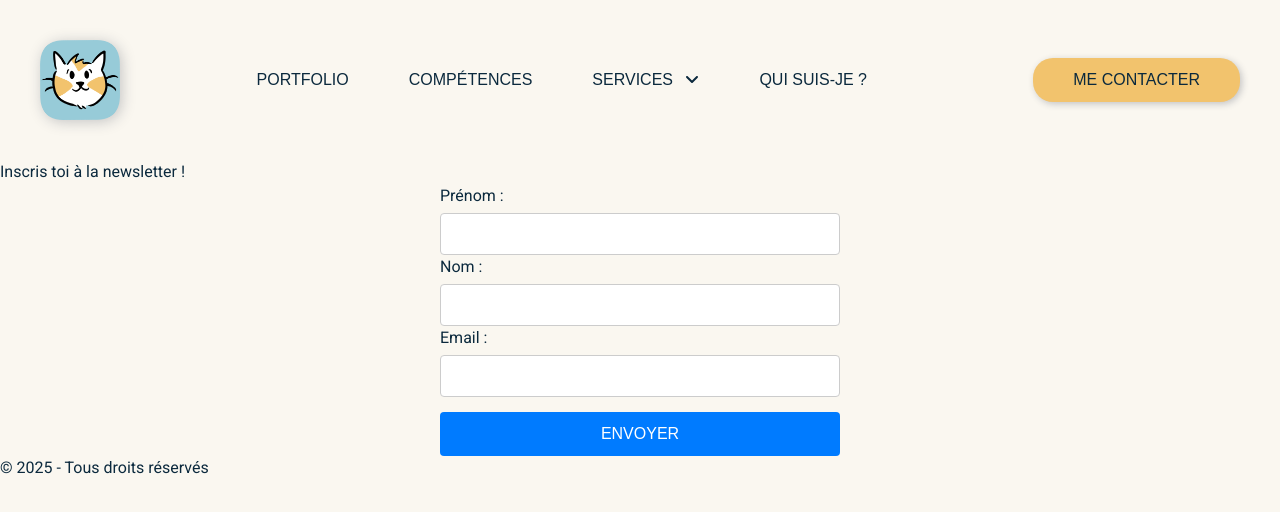
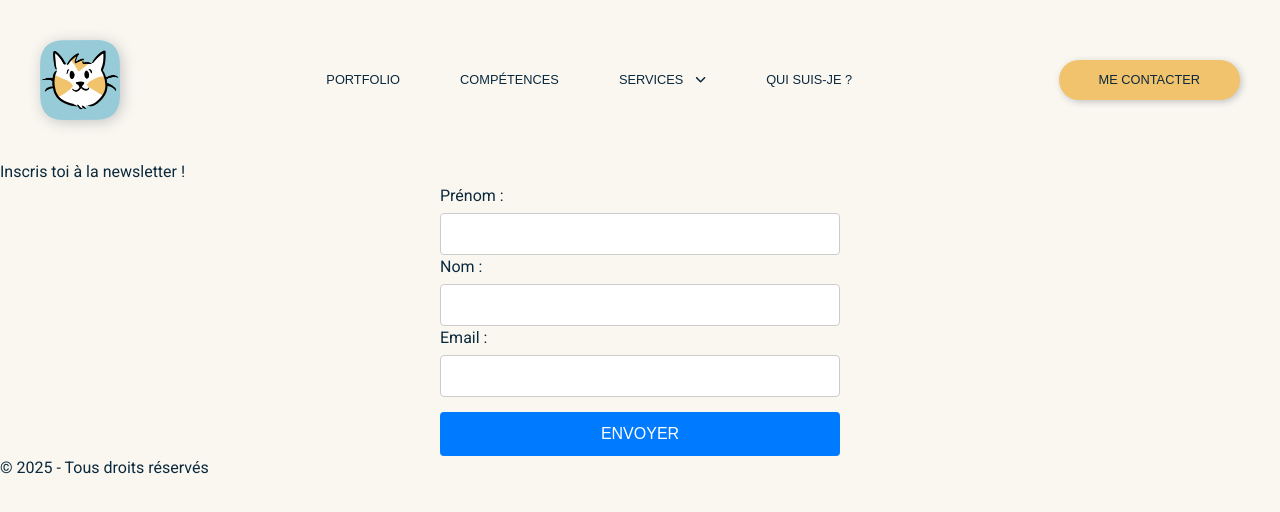
Before and after one commit to mathhetru/site, a Nuxt app: page / in a window 1280 px wide. Shown: the top 512 px of the page. Built offline with nearby package versions, Linux system fonts and the light colour scheme; a web font is replaced by a local one.

Commit message:
feat(front): css button bug

```diff
--- a/assets/styles/components/_buttons.scss
+++ b/assets/styles/components/_buttons.scss
@@ -1,4 +1,5 @@
 @use "../utils/colors";
+@use "../utils/fonts";
 
 .button-blue {
   display:block;
@@ -12,7 +13,7 @@
     position: relative;
     z-index: 10;
     margin: 10px 40px;
-    font-size: 1rem;
+    font-size: fonts.$size-button;
   }
 }
 
--- a/assets/styles/components/_line.scss
+++ b/assets/styles/components/_line.scss
@@ -1,4 +1,5 @@
 @use "../utils/colors";
+@use "../utils/fonts";
 
 .line {
   display: block;
@@ -9,7 +10,7 @@
   margin: 0 30px;
   &__text {
     margin: 25px 0;
-    font-size: 1rem;
+    font-size: fonts.$size-nav;
   }
 }
 
--- a/assets/styles/style.scss
+++ b/assets/styles/style.scss
@@ -10,7 +10,13 @@
   box-sizing: border-box;
 }
 
-* a,
+* a {
+  text-decoration: none;
+  font-family: fonts.$tilt;
+  text-transform: uppercase;
+  color: colors.$w-blue;
+}
+
 * button {
   text-decoration: none;
   font-family: fonts.$tilt;
--- a/assets/styles/utils/_fonts.scss
+++ b/assets/styles/utils/_fonts.scss
@@ -5,3 +5,11 @@
 $roboto: "Roboto", sans-serif;
 $patrick-hand: "Patrick Hand SC", cursive;
 $tilt: "Tilt Warp", sans-serif;
+
+
+//FONTS SIZE
+
+$size-title: 1.6rem;
+$size-subtitle: 1.4rem;
+$size-button: 0.8rem;
+$size-nav: 0.8rem;
--- a/components/Header.vue
+++ b/components/Header.vue
@@ -7,7 +7,7 @@
         alt="Logo Mathilde Hétru"
       />
     </NuxtLink>
-    <nav class="w-7/12 lg:flex hidden">
+    <nav class="w-7/12 lg:flex items-center justify-center hidden">
       <NuxtLink class="line" to="/portfolio">
         <p class="line__text">portfolio</p>
         <div class="line__change"></div>
```
